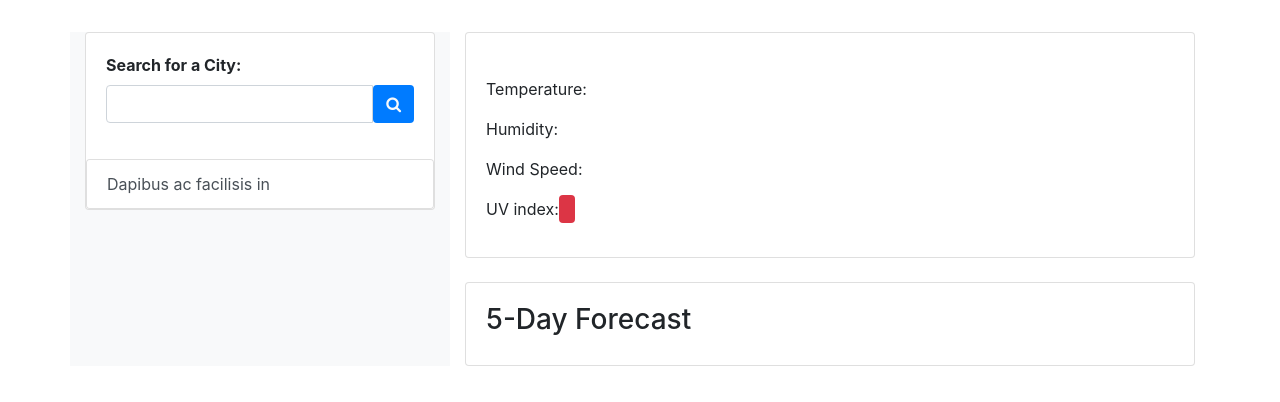
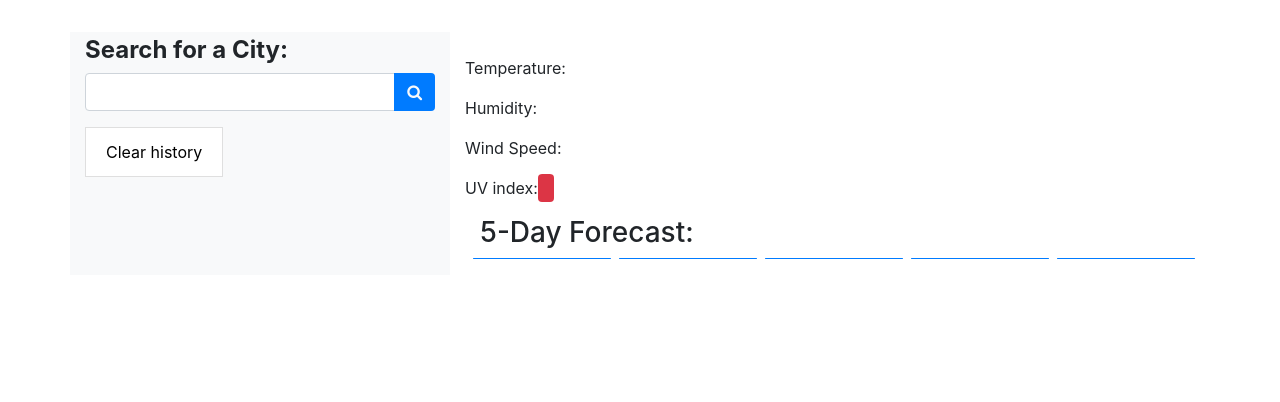
Before and after one commit to haymanotyealemu/Weather-Dashboard, a plain HTML site: page index.html in a window 1280 px wide. Shown: the part 80-482 px from the top of the page. Drawn offline with nearby package versions, Linux system fonts and the light colour scheme.

Commit message:
polishing the html

```diff
--- a/index.html
+++ b/index.html
@@ -3,11 +3,12 @@
 <head>
     <meta charset="UTF-8">
     <meta name="viewport" content="width=device-width, initial-scale=1.0">
+    <meta http-equiv="X-UA-Compatible" content="ie=edge" />
     <title>Weather Dashboard</title>
     <!--Bootstrap CSS CDN-->
     <link rel="stylesheet" href="https://cdnjs.cloudflare.com/ajax/libs/twitter-bootstrap/4.0.0/css/bootstrap.min.css" />
     <!-- Font Awesome CSS Icons (For cool glyphicons) -->
-    <link rel="stylesheet" href="https://maxcdn.bootstrapcdn.com/font-awesome/4.5.0/css/font-awesome.min.css" />
+    <link rel="stylesheet" href="https://maxcdn.bootstrapcdn.com/font-awesome/4.5.0/css/font-awesome.min.css">
 </head>
 <body>
     <!--Main Bootstrap Search-->
@@ -19,37 +20,24 @@
         <!--Row for searching a city-->
         <div class="row">
             <div class="col-sm-4 bg-light">
-                <!--First card is for handling the search city-->
-                <div class="card">
-                    <div class="card-body">
                 <!--Here we create an HTML form for handling the inputs-->
-                        <form role="form">
-                            <!--Here we create the text box fro capturing the search city-->
-                            <div class="form-group">
-                                <strong>
-                                    <label for="search">Search for a City:</label>
-                                </strong>
-                                <div class="input-group">
-                                    <input type="text" class="form-control" id="search-city">
-                                    <button class=" btn bg-primary text-light" id ="search-button">
-                                        <i class="fa fa-search"></i>
-                                    </button>
+                <h4 class="pt-1"><strong>Search for a City:</strong></h4>
+                <!--Here we create the text box for capturing the search city-->
+                <div class="input-group mb-3">
+                    <input type="text" class="form-control"id="search-city" aria-label="City Search" aria-describedby="search-button">
+                    <div class="input-group-append">
+                        <button class=" btn bg-primary text-light" id="search-button"><i class="fa fa-search"></i></button>
                     </div>
                 </div>
-                        </form>
-                    </div>
                 <!--Second Card for handling search city history-->
-                    <div class="card">
-                        <div class="list-group list-group-flush">
-                            <button type="button" class="list-group-item list-group-item-action">Dapibus ac facilisis in</button>
-                        </div>
-                    </div>
-                </div>
+                <button class="list-group-item" id="clear-history">Clear history</button>
+                <ul class="list-group">
+
+                </ul>
             </div>
             <div class="col-sm-8">
-                <!--Third card for Retrieved Current data will be dumped here-->
-                <div class="card" id="current-weather">
-                    <div class="card-body">
+                <div class="row mr-0">
+                    <div class="col-sm-12" id="current-weather">
                         <h3 class="city mb-4" id="current-city"></h3>
                         <p>Temperature:<span class="current" id="temperature"></span></p>
                         <p>Humidity:<span class="current" id="humidity"></span></p>
@@ -57,19 +45,22 @@
                         <p>UV index:<span class="current bg-danger text-light rounded py-1 px-2" id="uv-index"></span></p>
                     </div>
                 </div>
-                <br>
                 <!--Row for future data to be dumped here-->
+                <div class="col-sm-12" id ="future-weather">
                     <div class="row">
                         <div class="col-sm-12">
-                        <div class="card" id="future-weather">
-                            <div class="card-body">
-                                <h3>5-Day Forecast</h3>
-
-
+                            <h3>5-Day Forecast:</h3>
                         </div>
                     </div>
+                    <div class="row">
+                        <div class="col bg-primary forecast text-white ml-2 mb-3 rounded"></div>
+                        <div class="col bg-primary forecast text-white ml-2 mb-3 rounded"></div>
+                        <div class="col bg-primary forecast text-white ml-2 mb-3 rounded"></div>
+                        <div class="col bg-primary forecast text-white ml-2 mb-3 rounded"></div>
+                        <div class="col bg-primary forecast text-white ml-2 mb-3 rounded"></div>
                     </div>
                 </div>
+
             </div>
         </div>
     </div>
```
Lines whose indentation alone changed are shown as unchanged.
